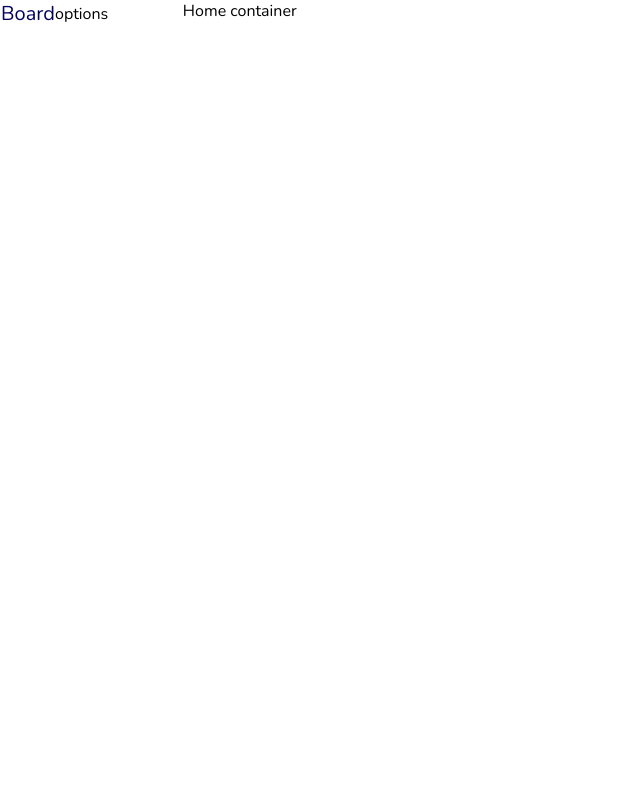
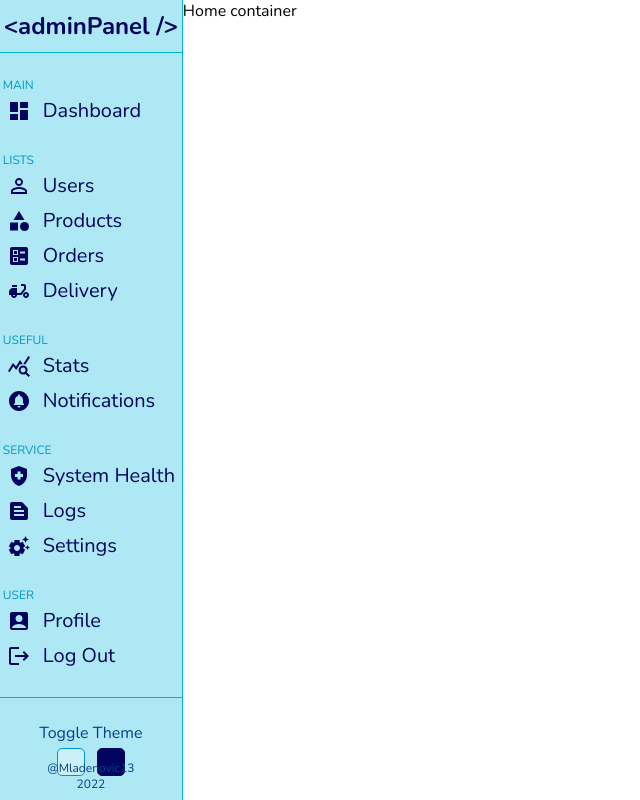
Before and after one commit to mladenovic-13/react-admin-dashboard, a React (Create React App) app: page / in a window 1280 px wide. Shown: the whole page, without its empty margins (0-640 px from the left). Built offline with nearby package versions, Linux system fonts and the light colour scheme.

Commit message:
Sidebar Component

```diff
--- a/src/components/sidebar/Sidebar.tsx
+++ b/src/components/sidebar/Sidebar.tsx
@@ -1,19 +1,100 @@
 import React from "react";
 import {
+  Credentials,
+  List,
+  ListItem,
   SidebarBottom,
   SidebarCenter,
   SidebarContainer,
   SidebarTop,
 } from "./style";
+import DashboardIcon from "@mui/icons-material/Dashboard";
+import CategoryIcon from "@mui/icons-material/Category";
+import BallotIcon from "@mui/icons-material/Ballot";
+import DeliveryDiningIcon from "@mui/icons-material/DeliveryDining";
+import QueryStatsIcon from "@mui/icons-material/QueryStats";
+import CircleNotificationsIcon from "@mui/icons-material/CircleNotifications";
+import SettingsSuggestIcon from "@mui/icons-material/SettingsSuggest";
+import TextSnippetIcon from "@mui/icons-material/TextSnippet";
+import LogoutIcon from "@mui/icons-material/Logout";
+import AccountBoxIcon from "@mui/icons-material/AccountBox";
+import PersonOutlineIcon from "@mui/icons-material/PersonOutline";
+import HealthAndSafetyIcon from "@mui/icons-material/HealthAndSafety";
 
 const Sidebar = () => {
   return (
     <SidebarContainer>
       <SidebarTop>
-        <span className="logo">AdminBoard</span>
+        <div className="logo">{"<adminPanel />"}</div>
       </SidebarTop>
-      <SidebarCenter></SidebarCenter>
-      <SidebarBottom>options</SidebarBottom>
+      <SidebarCenter>
+        <List>
+          <h2 className="itemGroupTitle">MAIN</h2>
+          <ListItem>
+            <DashboardIcon className="icon" />
+            <span>Dashboard</span>
+          </ListItem>
+          <h2 className="itemGroupTitle">LISTS</h2>
+          <ListItem>
+            <PersonOutlineIcon className="icon" />
+            <span>Users</span>
+          </ListItem>
+          <ListItem>
+            <CategoryIcon className="icon" />
+            <span>Products</span>
+          </ListItem>
+          <ListItem>
+            <BallotIcon className="icon" />
+            <span>Orders</span>
+          </ListItem>
+          <ListItem>
+            <DeliveryDiningIcon className="icon" />
+            <span>Delivery</span>
+          </ListItem>
+          <h2 className="itemGroupTitle">USEFUL</h2>
+          <ListItem>
+            <QueryStatsIcon className="icon" />
+            <span>Stats</span>
+          </ListItem>
+          <ListItem>
+            <CircleNotificationsIcon className="icon" />
+            <span>Notifications</span>
+          </ListItem>
+          <h2 className="itemGroupTitle">SERVICE</h2>
+          <ListItem>
+            <HealthAndSafetyIcon className="icon" />
+            <span>System Health</span>
+          </ListItem>
+          <ListItem>
+            <TextSnippetIcon className="icon" />
+            <span>Logs</span>
+          </ListItem>
+          <ListItem>
+            <SettingsSuggestIcon className="icon" />
+            <span>Settings</span>
+          </ListItem>
+          <h2 className="itemGroupTitle">USER</h2>
+          <ListItem>
+            <AccountBoxIcon className="icon" />
+            <span>Profile</span>
+          </ListItem>
+          <ListItem>
+            <LogoutIcon className="icon" />
+            <span>Log Out</span>
+          </ListItem>
+        </List>
+      </SidebarCenter>
+      <SidebarBottom>
+        <h2 className="itemGroupTitle">Toggle Theme</h2>
+        <div className="toggleGroup">
+          <div className="box lightTheme"></div>
+          <div className="box darkTheme"></div>
+        </div>
+      </SidebarBottom>
+      <Credentials>
+        <p>@Mladenovic13</p>
+        <p>2022</p>
+      </Credentials>
     </SidebarContainer>
   );
 };
--- a/src/components/sidebar/style.ts
+++ b/src/components/sidebar/style.ts
@@ -1,17 +1,112 @@
 import styled from "styled-components";
-import { StyledProps } from "../../types";
+import { ITheme } from "../../styled-components";
 
 export const SidebarContainer = styled.div`
-  width: 50px;
+  height: 100vh;
+  display: flex;
+  flex-direction: column;
+  align-items: center;
+  border-right: 1px solid ${(p: ITheme) => p.theme.color[500]};
+  background-color: ${(p: ITheme) => p.theme.color[200]};
+`;
+export const SidebarTop = styled.div`
+  width: 100%;
   display: flex;
   justify-content: center;
-  align-items: center;
-`;
-export const SidebarTop = styled.div`
+  padding: 10px 0;
+  border-bottom: 1px solid ${(p: ITheme) => p.theme.color[500]};
   .logo {
-    font-size: 20px;
-    color: ${(p: StyledProps) => p.theme.color[900]};
+    font-size: 24px;
+    font-weight: 700;
+    color: ${(p: ITheme) => p.theme.color[900]};
   }
 `;
-export const SidebarCenter = styled.div``;
-export const SidebarBottom = styled.div``;
+export const List = styled.ul`
+  display: flex;
+  flex-direction: column;
+`;
+export const ListItem = styled.li`
+  padding: 4px;
+  list-style: none;
+  display: flex;
+  align-items: center;
+  gap: 12px;
+  font-size: 20px;
+  font-weight: 300;
+  border-radius: 3px;
+  cursor: pointer;
+  color: ${(p: ITheme) => p.theme.color[900]};
+  .icon {
+    font-size: 24px;
+  }
+
+  &:hover {
+    background-color: ${(p: ITheme) => p.theme.color[300]};
+  }
+`;
+export const SidebarCenter = styled.div`
+  width: 100%;
+  padding-bottom: 24px;
+  display: flex;
+  justify-content: center;
+  .itemGroupTitle {
+    margin: 0;
+    padding-top: 24px;
+    font-size: 12px;
+    font-weight: 300;
+    color: ${(p: ITheme) => p.theme.color[600]};
+  }
+`;
+export const SidebarBottom = styled.div`
+  width: 100%;
+  display: flex;
+  padding: 24px 0;
+  flex-direction: column;
+  justify-content: center;
+  align-items: center;
+  gap: 4px;
+  border-top: 1px solid ${(p: ITheme) => p.theme.color[500]};
+
+  .toggleGroup {
+    display: flex;
+    justify-content: center;
+    gap: 12px;
+  }
+  .box {
+    width: 26px;
+    height: 26px;
+    border-radius: 5px;
+    cursor: pointer;
+  }
+  .lightTheme {
+    border: 1px solid ${(p: ITheme) => p.theme.color[600]};
+    background-color: ${(p: ITheme) => p.theme.color[100]};
+  }
+  .lightTheme:hover {
+    background-color: ${(p: ITheme) => p.theme.color[300]};
+  }
+  .darkTheme {
+    border: 1px solid ${(p: ITheme) => p.theme.color[900]};
+    background-color: ${(p: ITheme) => p.theme.color[900]};
+    &:hover {
+      background-color: ${(p: ITheme) => p.theme.color[800]};
+    }
+  }
+  /* .darkTheme:hover {
+    border: 1px solid ${(p: ITheme) => p.theme.color[900]};
+    background-color: ${(p: ITheme) => p.theme.color[900]};
+  } */
+  .itemGroupTitle {
+    font-size: 16px;
+    font-weight: 400;
+    color: ${(p: ITheme) => p.theme.color[800]};
+  }
+`;
+export const Credentials = styled.div`
+  position: fixed;
+  bottom: 8px;
+  font-size: 12px;
+  font-weight: 200;
+  text-align: center;
+  color: ${(p: ITheme) => p.theme.color[800]};
+`;
--- a/src/react-app-env.d.ts
+++ b/src/react-app-env.d.ts
@@ -1,3 +1 @@
 /// <reference types="react-scripts" />
-
-// declare module "styled-components";
--- a/src/shared/globalStyles.ts
+++ b/src/shared/globalStyles.ts
@@ -1,7 +1,7 @@
 import { createGlobalStyle } from "styled-components";
 
 const GlobalStyle = createGlobalStyle`
-  body {
+  * {
     margin: 0;
     padding: 0;
     font-family: 'Nunito', sans-serif;
--- a/src/shared/theme.ts
+++ b/src/shared/theme.ts
@@ -1,4 +1,4 @@
-import { Theme } from "../types";
+import { Theme } from "../styled-components";
 
 export const theme: Theme = {
   color: {
--- a/src/types.d.ts
+++ b/src/styled-components.d.ts
@@ -1,8 +1,9 @@
+export declare module "styled-components";
+
 // Styled Components Types
-interface StyledProps {
+interface ITheme {
   theme: Theme;
 }
-
 export interface Theme {
   color: {
     "100": string;
```
Also changed, not shown: package.json (+7 -1 lines), 1 other file (tests, documents, lock files or other folders).
